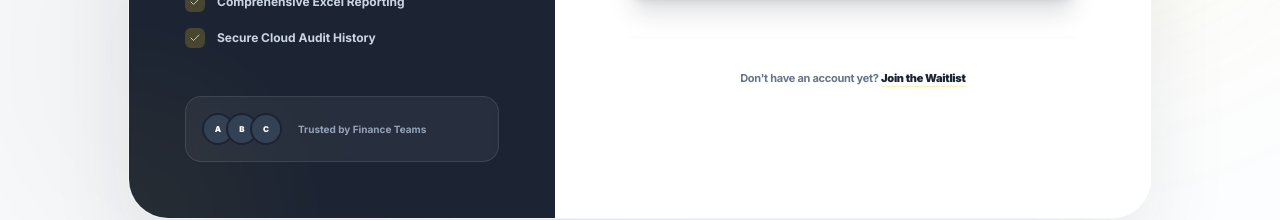
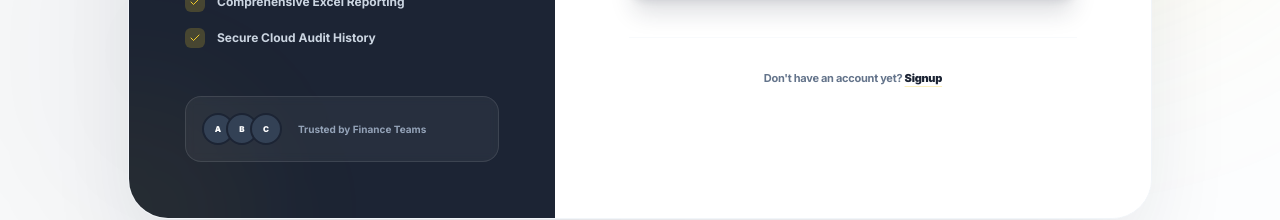
Before and after one commit to Vikas1992-1/Invoice-Matcher-, a React (Vite) app: page / in a window 1280 px wide. Shown: the part 529-749 px from the top of the page. Built offline with nearby package versions, Linux system fonts and the light colour scheme.

Commit message:
feat(auth): Rename 'Join the Waitlist' to 'Signup'
Updates the button text in the authentication component to use 'Signup' instead of the more generic 'Join the Waitlist' for a clearer user action.

```diff
--- a/components/Login.tsx
+++ b/components/Login.tsx
@@ -225,7 +225,7 @@ const Login: React.FC = () => {
                   }}
                   className="font-black text-[#1c2434] hover:text-[#f4cc2a] transition-all underline underline-offset-4 decoration-[#f4cc2a]/30"
                 >
-                  {isLogin ? 'Join the Waitlist' : 'Login instead'}
+                  {isLogin ? 'Signup' : 'Login instead'}
                 </button>
               </p>
             </div>
```
